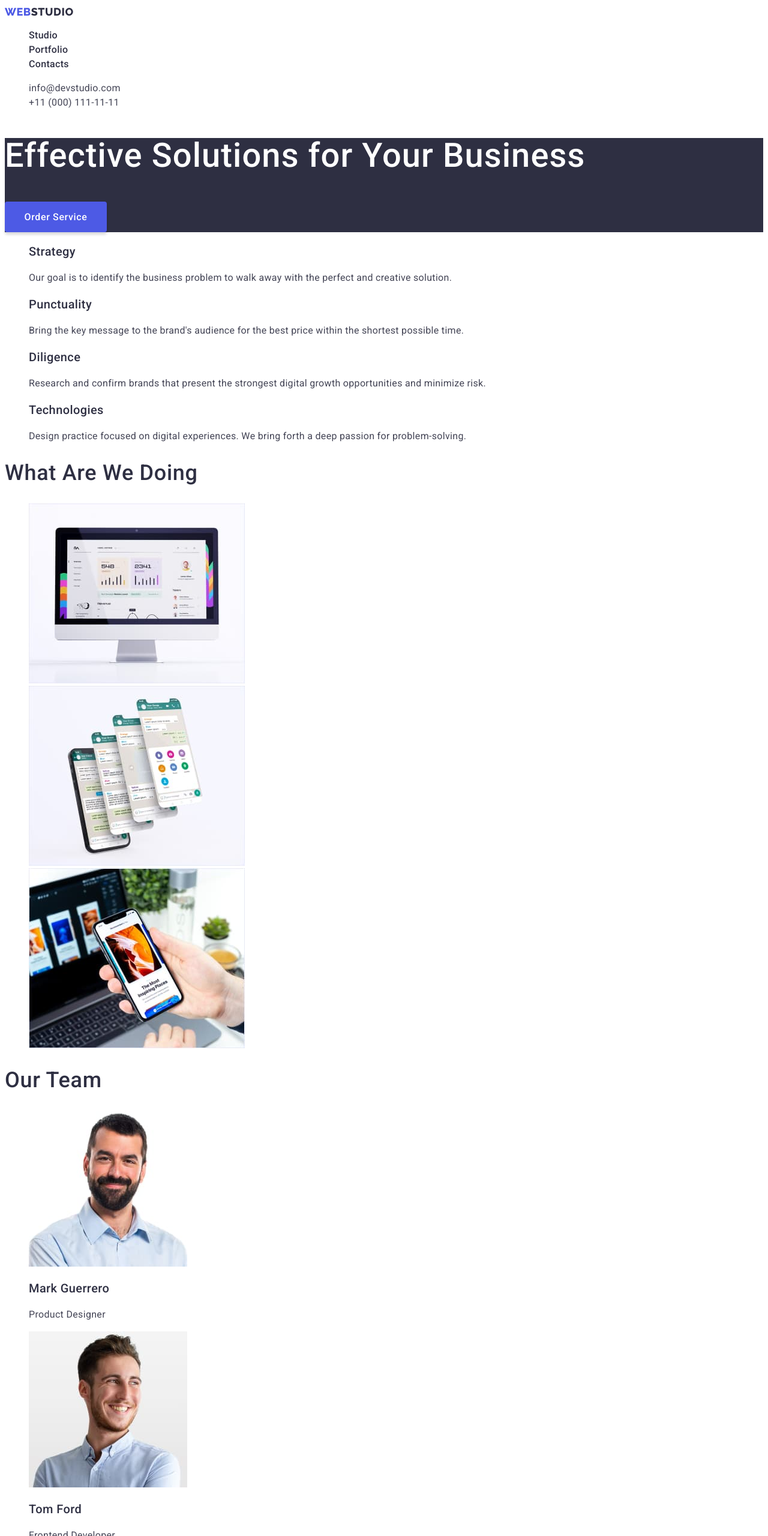
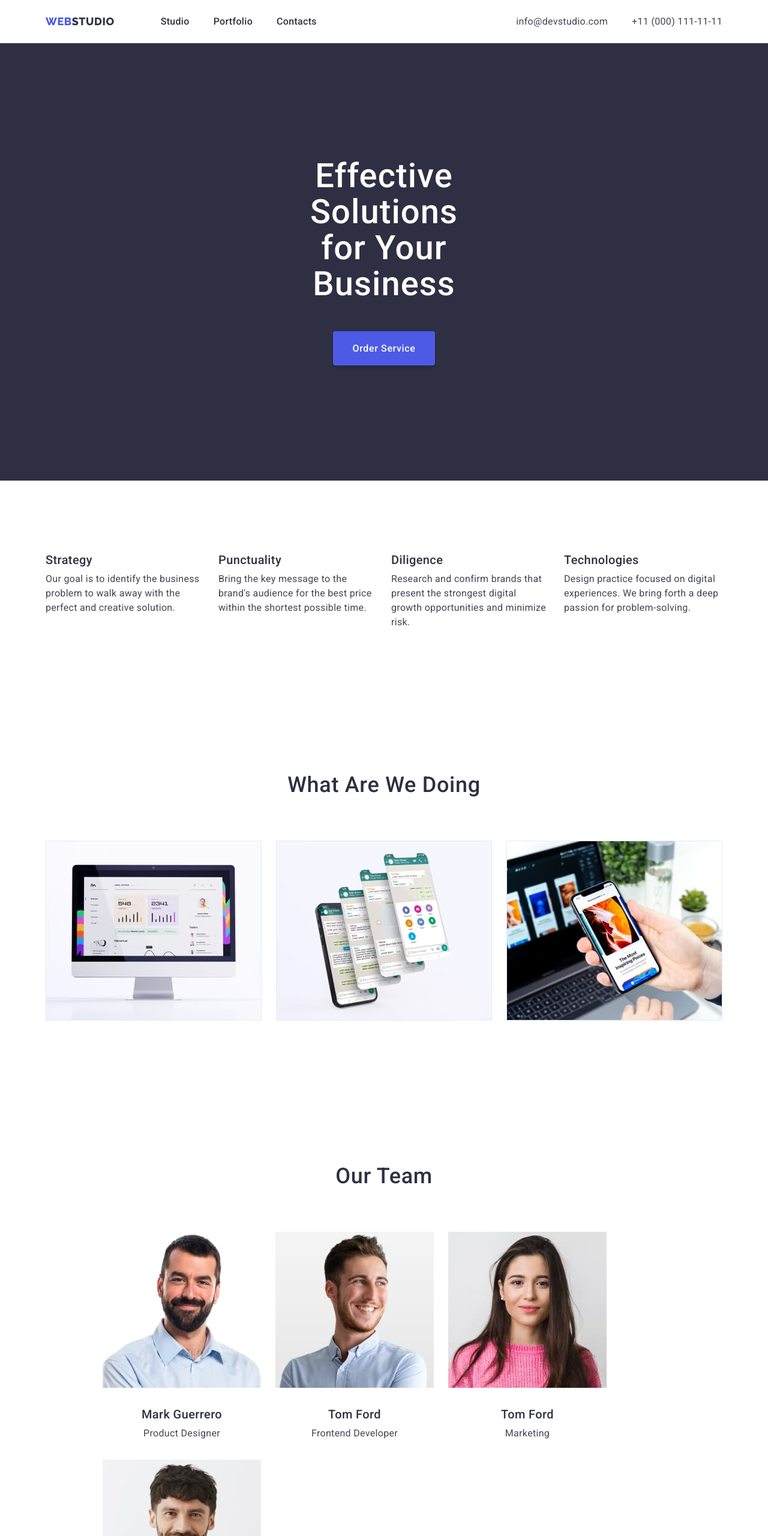
Before and after one commit to AleksandrBreslavets/goit-markup-hw-03, a plain HTML site: page index.html in a window 1280 px wide. Shown: the top 2560 px of the page at 60% size. Drawn offline with nearby package versions, Linux system fonts and the light colour scheme.

Commit message:
Added location of elements on the page

```diff
--- a/css/styles.css
+++ b/css/styles.css
@@ -8,6 +8,7 @@
     --cornflower-color:#E7E9FC;
     --dark-blue-color: #404BBF;
     --cloud-color:#F4F4FD;
+    --main-margin: 24px;
 }
 body{
     font-family: var(--main-font);
@@ -73,8 +74,30 @@ body{
     letter-spacing: 0.02em;
     color: var(--slate-color)
 }
+.section{
+    padding: 120px 0;
+    }
+.container{
+    max-width: 1158px;
+    padding: 0 15px;
+    margin: 0 auto;
+}
+h1,h2,h3,h4,h5,h6,p,ul{
+    margin: 0;
+    padding: 0;
+}
+img{
+    display: block;
+}
+.centred{
+margin: 0 auto;
+}
  /* Header */
  /* .header{} */
+ .header-container{
+    display: flex;
+    align-items: center;
+ }
 .logo{
     font-family: 'Raleway', sans-serif;
     color:inherit;
@@ -88,28 +111,59 @@ body{
 .web{
     color:var(--accent-color);
 }
+.header-navigation{
+    display: flex;
+}
+.header-list{
+    margin-left:77px;
+    display: flex;
+}
+
 .header-link{
+    display: block;
+    padding: var(--main-margin) 0;
     font-weight: 500;
     font-size: 16px;
     line-height: 1.5;
     letter-spacing: 0.02em;
 }
+
+.header-item:not(:first-child){
+margin-left: 40px;
+}
+.header-list-contacts {
+    display: flex;
+    margin-left: auto;
+}
+.contacts-item + .contacts-item{
+margin-left: 40px;
+}
 .header-contacts{
+    display: block;
+    padding: var(--main-margin) 0;
     font-weight: 400;
     font-size: 16px;
     line-height: 1.5;
     letter-spacing: 0.02em;
     color:var(--slate-color);
+
 }
 .header-contacts:hover,
 .header-contacts-focus{
     color: var(--accent-color);
 }
 /* Hero */
+
 .hero{
 background-color: var(--main-color);
+text-align: center;
+padding: 192px 474px;
  }
+
 .hero-title{
+    display: block;
+    margin-bottom: 48px;
+    max-width: 492px;
     font-weight: 500;
     font-size: 56px;
     line-height:1.07;
@@ -117,77 +171,98 @@ background-color: var(--main-color);
     color:var(--light-color);
 }
 .hero-btn{
-    width: 170px;
-    height: 51px;
+    padding: 19px 32px;
 }
 .hero-btn:active{
-background-color: var(--dark-blue-color);
+    background-color: var(--dark-blue-color);
 }
+
 /* Section-advantages */
 /* .advantages{
 
-}
-.advantages-list{
-
+} */
+.advantages-list {
+    display: flex;
 }
 .advantages-list-item{
-
+max-width: 264px;
 }
 .advantages-title{
+    padding-bottom: 8px;
 }
-.advantages-descr{
+.advantages-list-item:not(:last-child){
+    margin-right: 24px;
+}
+/* .advantages-descr{
 
-} */
+}  */
 /* Section-Type-of-work */
-/* .type-of-work{
-
-}
+/* .type-of-work{} */
 .type-of-work-title{
-
+text-align: center;
+margin-bottom: 72px;
 }
 .type-of-work-list{
-
+display: flex;
 }
-.type-of-work-list-item{
-
-}*/
+.type-of-work-list-item:not(:last-child){
+margin-right: var(--main-margin);
+}
 /* Section-Our team */
-/* .team{
-
+.team{
+padding: 120px 156px;
+text-align: center;
 }
 .team-title{
-
+margin-bottom: 72px;
 }
 .team-list{
-
+display: flex;
+flex-wrap: wrap;
+margin-left: calc((-1) * var(--main-margin));
 }
 .team-list-item{
-
+    margin-left: var(--main-margin);
+    flex-basis: calc((100%/4)- var(--main-margin));
+}
+.info-padding{
+    padding: 32px 16px;
 }
 .team-list-title{
-
+margin-bottom: 8px;
 }
-.team-list-descr{
+/* .team-list-descr{
 
 } */
 /* Footer */
 .footer{
     background-color: var(--main-color);
+    padding: 100px 1020px 100px 156px;
+}
+.footer-container{
+    max-width: 264px;
 }
 .footer-text{
-    color: var(--cornflower-color)
+    margin-top: 16px;
+    color: var(--cornflower-color);
 }
 .logo-footer{
     color: var(--cloud-color);
 }
 /* Main of portfolio */
-/* .portfolio-hero-list{
+.portfolio-hero-list{
+display: flex;
+justify-content: center;
+}
+.btn-container{
+    margin-bottom: 72px;
+}
+.portfolio-hero-list-item + .portfolio-hero-list-item{
+margin-left: var(--main-margin);
+}
 
-}
-.portfolio-hero-list-item{
-
-} */
 .portfolio-hero-btn{
+    padding: 8px 16px;
     background-color: var(--cloud-color);
     border: 1px solid var(--cornflower-color);
     border-radius: 4px;
@@ -199,6 +274,7 @@ background-color: var(--dark-blue-color);
     color: var(--accent-color);
     cursor: pointer;
 }
+
 /* .btn-all{
 
 }
@@ -222,17 +298,34 @@ background-color: var(--dark-blue-color);
     color: var(--light-color);
 }
 /* Section Gallery */
-/* .gallery-list {}
+.gallery-list {
+    display: flex;
+    flex-wrap: wrap;
+    margin-left: calc((-1) * var(--main-margin));
+    margin-bottom: -48px;
+}
 
-.gallery-list-item {}*/
+.gallery-list-item {
+    margin-left: var(--main-margin);
+    flex-basis: calc((100%/3)- var(--main-margin));
+    margin-bottom: 48px;
+    border-bottom: 0.5px solid #F4F4FD;
+}
 
 .gallery-item-link {font-family: inherit;
     text-decoration: none;
-    color: inherit;}
+    color: inherit;
+}
+.card-padding{
+    padding-left: 16px;
+}
+.gallery-item-title {
+    margin-top: 32px;
+    margin-bottom: 8px;
+    padding-right: 16px;
+}
 
-/*.gallery-item-title {}
-
-.gallery-item-descr {} */
+/* .gallery-item-descr {} */
 
 .gallery-text-on-photo {
     font-size: 16px;
--- a/index.html
+++ b/index.html
@@ -9,93 +9,121 @@
     <link rel="preconnect" href="https://fonts.gstatic.com" crossorigin>
     <link href="https://fonts.googleapis.com/css2?family=Raleway:wght@800&family=Roboto:wght@400;500;700;900&display=swap"
         rel="stylesheet">
+    <link rel="stylesheet" href="https://cdnjs.cloudflare.com/ajax/libs/modern-normalize/1.1.0/modern-normalize.min.css"
+        integrity="sha512-wpPYUAdjBVSE4KJnH1VR1HeZfpl1ub8YT/NKx4PuQ5NmX2tKuGu6U/JRp5y+Y8XG2tV+wKQpNHVUX03MfMFn9Q=="
+        crossorigin="anonymous" referrerpolicy="no-referrer" />
     <link rel="stylesheet" href="./css/styles.css">
 </head>
 <body>
 <!-- Header -->
     <header class="header">
+        <div class="header-container container">
         <a class="logo" href="/"><span class="web logo">WEB</span>STUDIO</a>
-        <nav>
+        <nav class="header-navigation">
             <ul class="header-list list">
-                <li><a class="header-link link" href="./index.html">Studio</a></li>
-                <li><a class="header-link link" href="./portfolio.html">Portfolio</a></li>
-                <li><a class="header-link link" href="#">Contacts</a></li>
+                <li class="header-item"><a class="header-link link" href="./index.html">Studio</a></li>
+                <li class="header-item"><a class="header-link link" href="./portfolio.html">Portfolio</a></li>
+                <li class="header-item"><a class="header-link link" href="#">Contacts</a></li>
             </ul>
         </nav>
-        <ul class="header-list list">
-            <li><a class="header-contacts link" href="mailto:info@devstudio.com">info@devstudio.com</a></li>
-            <li><a class="header-contacts link" href="tel:+110001111111">+11 (000) 111-11-11</a></li>
+        <ul class="header-list-contacts list">
+            <li class="contacts-item"><a class="header-contacts link" href="mailto:info@devstudio.com">info@devstudio.com</a></li>
+            <li class="contacts-item"><a class="header-contacts link" href="tel:+110001111111">+11 (000) 111-11-11</a></li>
         </ul>
+    </div>
     </header>
 <!-- Main -->
     <main>
         <!-- Hero -->
-        <section class="hero">
-            <h1 class="hero-title">Effective Solutions for Your Business</h1>
+        <section class="hero section">
+          <div class="hero-container container">
+            <h1 class="hero-title centred">Effective Solutions for Your Business</h1>
             <button class="hero-btn btn" type="button">Order Service</button>
+          </div>
         </section>
         <!-- Section-advantages -->
-        <section class="advantages">
+        <section class="advantages section">
+          <div class="container">
             <h2 class="visually-hidden">Pluses of company</h2>
             <ul class="advantages-list list">
                 <li class="advantages-list-item">
                     <h3 class="advantages-title title-third">Strategy</h3>
-                    <p class="advantages-descr text-descr">Our goal is to identify the business problem to walk away with the perfect and creative solution.</p>
+                    <p class="advantages-descr text-descr">Our goal is to identify the business problem to walk away with the
+                        perfect and creative solution.</p>
                 </li>
                 <li class="advantages-list-item">
                     <h3 class="advantages-title title-third">Punctuality</h3>
-                    <p class="advantages-descr text-descr">Bring the key message to the brand's audience for the best price within the shortest possible time.</p>
+                    <p class="advantages-descr text-descr">Bring the key message to the brand's audience for the best price within
+                        the shortest possible time.</p>
                 </li>
                 <li class="advantages-list-item">
                     <h3 class="advantages-title title-third">Diligence</h3>
-                    <p class="advantages-descr text-descr">Research and confirm brands that present the strongest digital growth opportunities and minimize risk.</p>
+                    <p class="advantages-descr text-descr">Research and confirm brands that present the strongest digital growth
+                        opportunities and minimize risk.</p>
                 </li>
                 <li class="advantages-list-item">
                     <h3 class="advantages-title title-third">Technologies</h3>
-                    <p class="advantages-descr text-descr">Design practice focused on digital experiences. We bring forth a deep passion for problem-solving.</p>
+                    <p class="advantages-descr text-descr">Design practice focused on digital experiences. We bring forth a deep
+                        passion for problem-solving.</p>
                 </li>
             </ul>
+          </div>
+
         </section>
         <!-- Section-Type-of-work -->
-        <section class="type-of-work">
+        <section class="type-of-work section">
+            <div class="container">
                 <h2 class="type-of-work-title title-second">What are we doing</h2>
                 <ul class="type-of-work-list list">
-                <li type-of-work-list-item><img width="360" height="300" src="./images/computer.jpg" alt="Computer"></li>
-                <li type-of-work-list-item><img width="360" height="300" src="./images/smarthone_1.jpg" alt="Smartphone 2"></li>
-                <li type-of-work-list-item><img width="360" height="300" src="./images/smartphone_2.jpg" alt="Smartphone 3"></li>
+                    <li class="type-of-work-list-item"><img width="360" height="300" src="./images/computer.jpg" alt="Computer"></li>
+                    <li class="type-of-work-list-item"><img width="360" height="300" src="./images/smarthone_1.jpg" alt="Smartphone 2"></li>
+                    <li class="type-of-work-list-item"><img width="360" height="300" src="./images/smartphone_2.jpg" alt="Smartphone 3"></li>
                 </ul>
+            </div>
         </section>
         <!--Section-Our team -->
-        <section class="team">
+        <section class="team section">
+            <div class="container">
                 <h2 class="team-title title-second">Our Team</h2>
                 <ul class="team-list list">
                     <li class="team-list-item">
                         <img width="264" height="260" src="./images/worker_1.jpg" alt="Worker 1">
+                        <div class="info-padding">
                             <h3 class="team-list-title title-third">Mark Guerrero</h3>
                             <p class="team-list-descr text-descr">Product Designer</p>
+                        </div>
                     </li>
                     <li class="team-list-item">
                         <img width="264" height="260" src="./images/worker_2.jpg" alt="Worker 2">
+                        <div class="info-padding">
                         <h3 class="team-list-title title-third">Tom Ford</h3>
                         <p class="team-list-descr text-descr">Frontend Developer</p>
+                    </div>
                     </li>
                     <li class="team-list-item">
                         <img width="264" height="260" src="./images/worker_3.jpg" alt="Worker 3">
+                        <div class="info-padding">
                         <h3 class="team-list-title title-third">Tom Ford</h3>
                         <p class="team-list-descr text-descr">Marketing</p>
+                        </div>
                     </li>
                     <li class="team-list-item">
                         <img width="264" height="260" src="./images/worker_4.jpg" alt="Worker 4">
+                        <div class="info-padding">
                         <h3 class="team-list-title title-third">Daniel Wilson</h3>
                         <p class="team-list-descr text-descr">UI Designer</p>
+                        </div>
                     </li>
                 </ul>
+            </div>
         </section>
     </main>
 <!-- Footer -->
     <footer class="footer">
+        <div class="footer-container container">
         <a class="logo logo-footer" href="/"><span class="web logo">WEB</span>STUDIO</a>
         <p class="footer-text text-descr">Increase the flow of customers and sales for your business with digital marketing & growth solutions.</p>
+        </div>
     </footer>
 </body>
 </html>
```
Also changed, not shown: portfolio.html (+41 -12 lines). Lines whose indentation alone changed are shown as unchanged.
